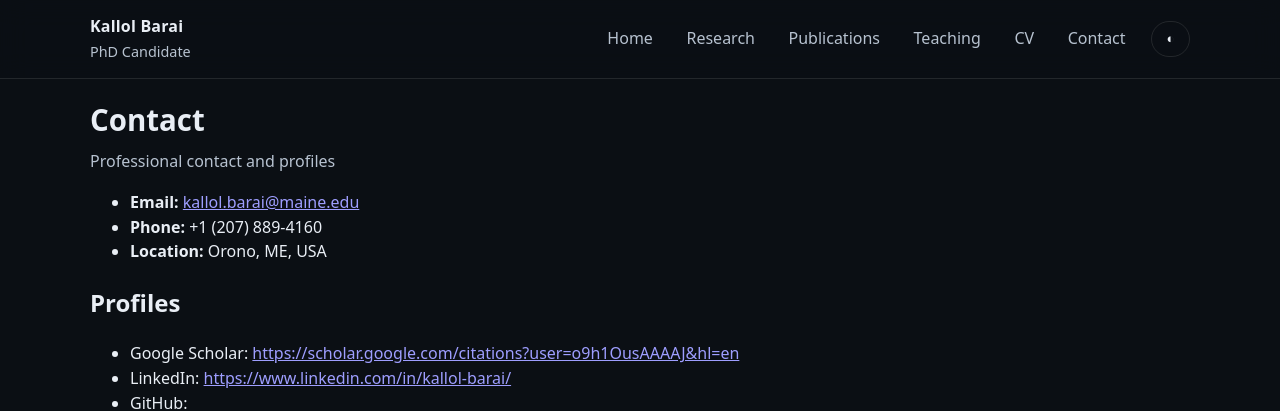
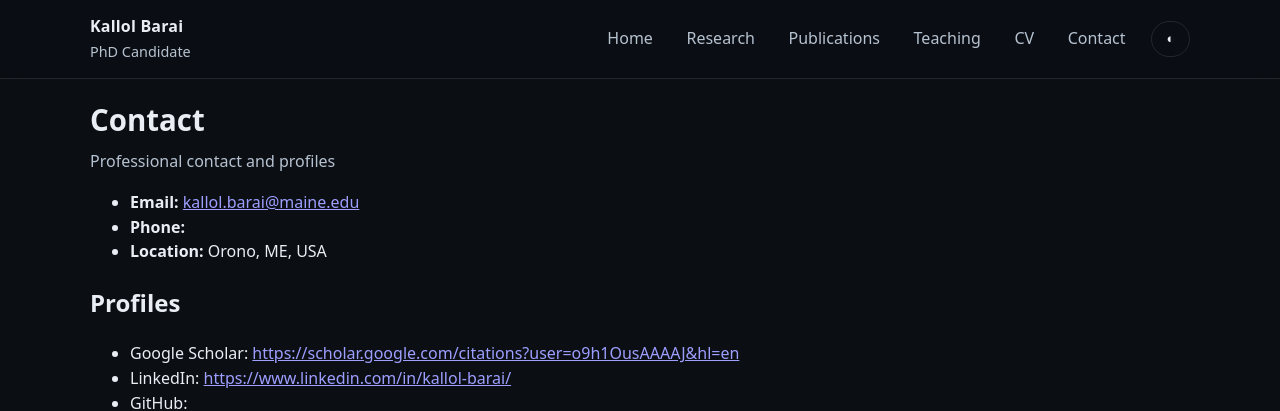
Before and after one commit to kallolbarai/kallolbarai.github.io, a Jekyll site: the page built from pages/contact.md, in a window 1280 px wide. Shown: the top 411 px of the page. Built offline with Jekyll 4.4.1, drawn with Linux system fonts in a browser that asks for light colours.

Commit message:
Update profile.yml

```diff
--- a/_data/profile.yml
+++ b/_data/profile.yml
@@ -2,7 +2,6 @@ name: Kallol Barai
 tagline: PhD Candidate
 location: Orono, ME, USA
 email: kallol.barai@maine.edu
-phone: +1 (207) 889-4160
 research_interests: Remote Sensing of Vegetation, Climate Change Impacts on Terrestrial
   Ecosystems, Applied Plant Physiology, Plant Phenotyping, Precision Agriculture.
 links:
```
